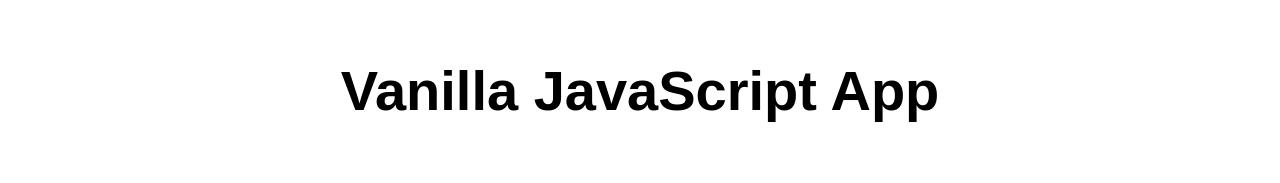
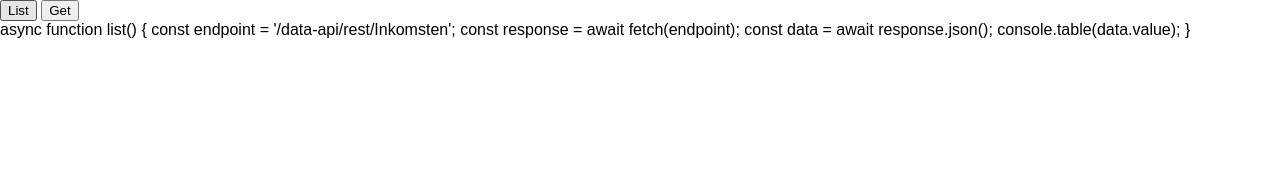
Before and after one commit to wesback/swainkomsten, a website: page src/index.html in a window 1280 px wide. Drawn offline with Linux system fonts and the light colour scheme.

Commit message:
Update index.html

```diff
--- a/src/index.html
+++ b/src/index.html
@@ -9,9 +9,19 @@
 </head>
 
 <body>
-  <main>
-    <h1>Vanilla JavaScript App</h1>
-  </main>
+  <div>
+    <button id="list" onclick="list()">List</button>
+    <button id="get" onclick="get()">Get</button>
+</div>
 </body>
 
+<scripts>
+  async function list() {
+    const endpoint = '/data-api/rest/Inkomsten';
+    const response = await fetch(endpoint);
+    const data = await response.json();
+    console.table(data.value);
+  }
+</scripts>
+
 </html>
```
